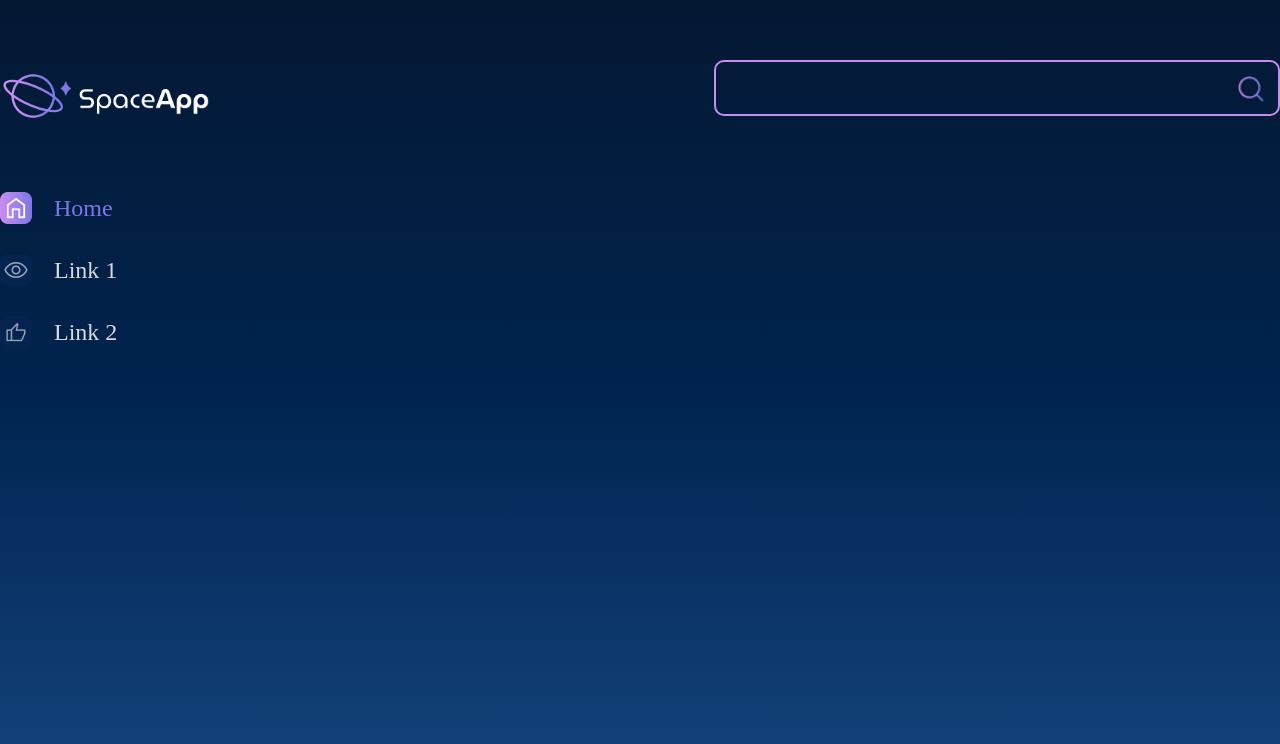
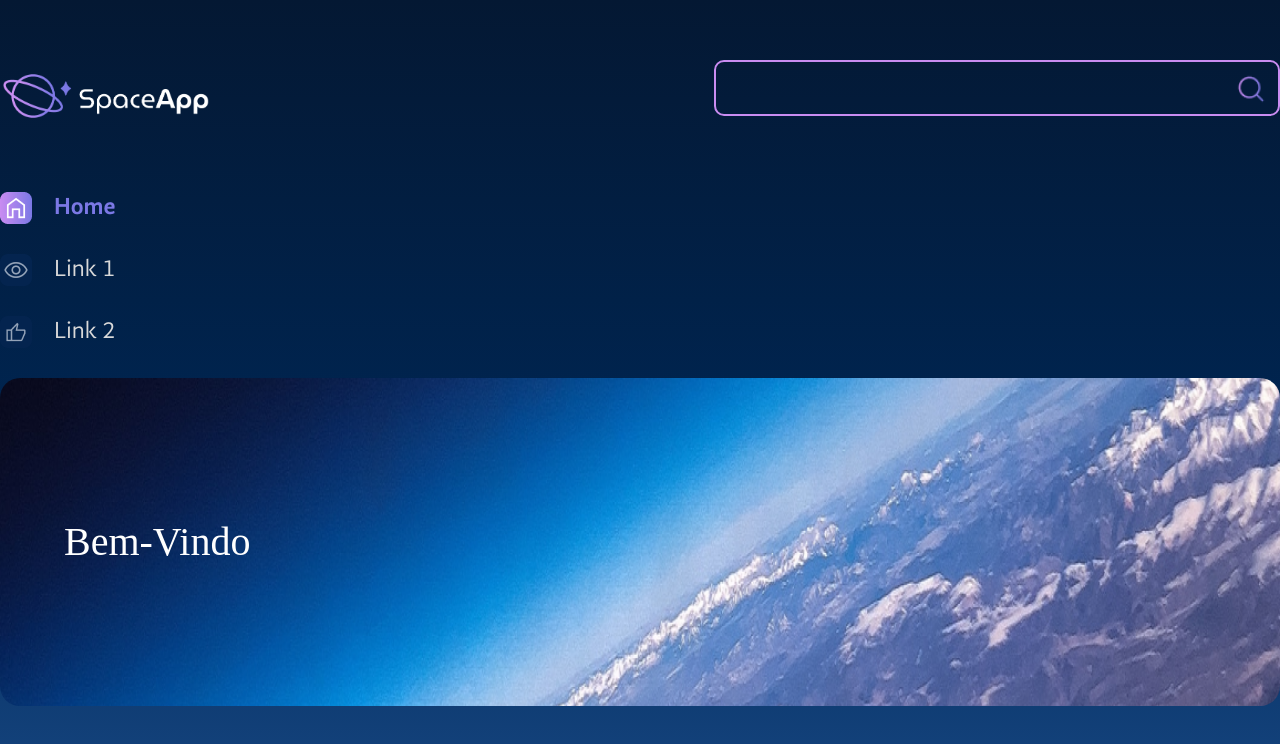
Before and after one commit to gleberphant/space-app, a React (Vite) app: page / in a window 1280 px wide. Shown: the top 744 px of the page. Built offline with nearby package versions, Linux system fonts and the light colour scheme.

Commit message:
feat: Adiciona fontes personalizadas, normalização CSS e componente Banner

```diff
--- a/src/App.jsx
+++ b/src/App.jsx
@@ -1,8 +1,29 @@
-import { styled } from "styled-components"
+import { createGlobalStyle, styled } from "styled-components"
+
 import BarraLateral from "./componentes/BarraLateral/BarraLateral"
 import Cabecalho from "./componentes/Cabecalho/Cabecalho"
+import Banner from "./componentes/Banner/Banner"
+
+import backgroundImage from './assets/banner.png'
+import GandhiSansRegular from './assets/fontes/GandhiSans-Regular.otf'
+import GandhiSansBold from './assets/fontes/GandhiSans-Bold.otf'
+
+import 'normalize.css'
+
+const EstiloGlobal = createGlobalStyle`
+      @font-face {
+          font-family: 'GandhiSansRegular';
+          src:  url(${GandhiSansRegular});
+      }
+      @font-face {
+          font-family: 'GandhiSansBold';
+          src:  url(${GandhiSansBold});
+      }
+`
 
 const FundoGradiente = styled.div`
+
+
       background: linear-gradient(180deg, #041833, #00244f, #154580);
       width:100%;
       min-height:100vh;
@@ -11,10 +32,14 @@ function App() {
 
 
   return (
+    <>
+      <EstiloGlobal />
       <FundoGradiente>
         <Cabecalho />
         <BarraLateral />
+        <Banner texto='Bem-Vindo' backgroundImage={backgroundImage} />
       </FundoGradiente>
+    </>
   )
 }
 
--- /dev/null
+++ b/src/componentes/Banner/Banner.jsx
@@ -0,0 +1,32 @@
+import { styled } from "styled-components"
+
+
+const FigureEstilizada = styled.figure`
+    flex-grow: 2;
+    background-repeat: no-repeat;
+    display: flex;
+    align-items: center;
+    min-height: 328px;
+    margin: 0;
+    border-radius: 20px;
+    max-width: 100%;
+    background-size: cover;
+`
+
+const TituloEstilizado = styled.h1`
+    font-weight: 400;
+    font-size: 40px;
+    line-height: 48px;
+    color: #FFFFFF;
+    max-width: 300px;
+    padding: 0 64px;
+`
+
+const Banner = ({texto, backgroundImage}) => {
+    return (<
+    FigureEstilizada style={{ backgroundImage: `url(${backgroundImage})` }} >
+        <TituloEstilizado>{texto}</TituloEstilizado>
+    </FigureEstilizada>)
+}
+
+export default Banner
--- a/src/componentes/BarraLateral/BarraLateral.jsx
+++ b/src/componentes/BarraLateral/BarraLateral.jsx
@@ -1,6 +1,7 @@
 import {styled} from "styled-components"
 import ItemNavegacao from "./ItemNavegacao/ItemNavegacao"
-    const ULEstilizado = styled.ul`
+
+ const ULEstilizado = styled.ul`
             list-style: none;
             padding: 0;
             margin: 0;
--- a/src/componentes/BarraLateral/ItemNavegacao/ItemNavegacao.jsx
+++ b/src/componentes/BarraLateral/ItemNavegacao/ItemNavegacao.jsx
@@ -12,6 +12,7 @@ const LIEstilizado = styled.li`
     align-items: center;
     gap: 22px;
     color: ${(props) => props.ativo?'#7B78E5':'#D9D9D9'};
+    font-family: ${ (props) => props.ativo ? 'GandhiSansBold' : 'GandhiSansRegular'};
 `
 
 
--- a/src/componentes/Cabecalho/Cabecalho.jsx
+++ b/src/componentes/Cabecalho/Cabecalho.jsx
@@ -14,9 +14,12 @@ const IMGEstilizado = styled.img`
 
 export default function Cabecalho(){
     return(
+        <>
         <HeaderEstilizado>
         <IMGEstilizado src="/imagens/logo.png"/>
         <CampoTexto> Buscar </CampoTexto>
         </HeaderEstilizado>
+
+        </>
     )
 }
--- a/src/index.jsx
+++ b/src/index.jsx
@@ -1,6 +1,8 @@
-import 'normalize.css'
+
 import { StrictMode } from 'react'
 import { createRoot } from 'react-dom/client'
+
+
 import App from './App.jsx'
 
 
```
Also changed, not shown: 1 other file (tests, documents, lock files or other folders). Lines whose indentation alone changed are shown as unchanged.
